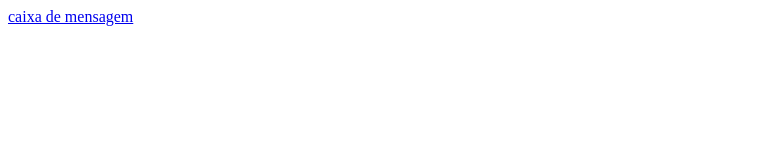
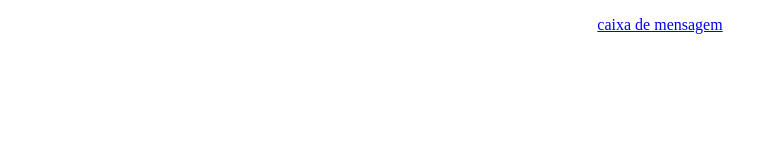
Before and after one commit to jotanmiguel/ExemplosHTML, a plain HTML site: page index.html in a window 1280 px wide. Shown: the whole page, without its empty margins (0-777 px from the left). Drawn offline with Linux system fonts and the light colour scheme.

Commit message:
update in index

```diff
--- /dev/null
+++ b/index.css
@@ -0,0 +1,10 @@
+ul{
+    position: relative;
+    left: 50%;
+    transform: translate(-50%, 0%);
+    list-style: none;
+}
+
+li{
+    text-align: center;
+}
--- a/index.html
+++ b/index.html
@@ -4,11 +4,12 @@
     <meta charset="UTF-8">
     <meta http-equiv="X-UA-Compatible" content="IE=edge">
     <meta name="viewport" content="width=device-width, initial-scale=1.0">
-    <title>Document</title>
+    <link rel="stylesheet" href="index.css">
+    <title>Lista de exemplos</title>
 </head>
 <body>
-    <nav>
-        <a href="./exemplos/msgbar/msgbar.html">caixa de mensagem</a>
-    </nav>
+    <ul>
+        <li></lia><a href="./exemplos/msgbar/msgbar.html">caixa de mensagem</a></li>
+    </ul>
 </body>
 </html>
```
